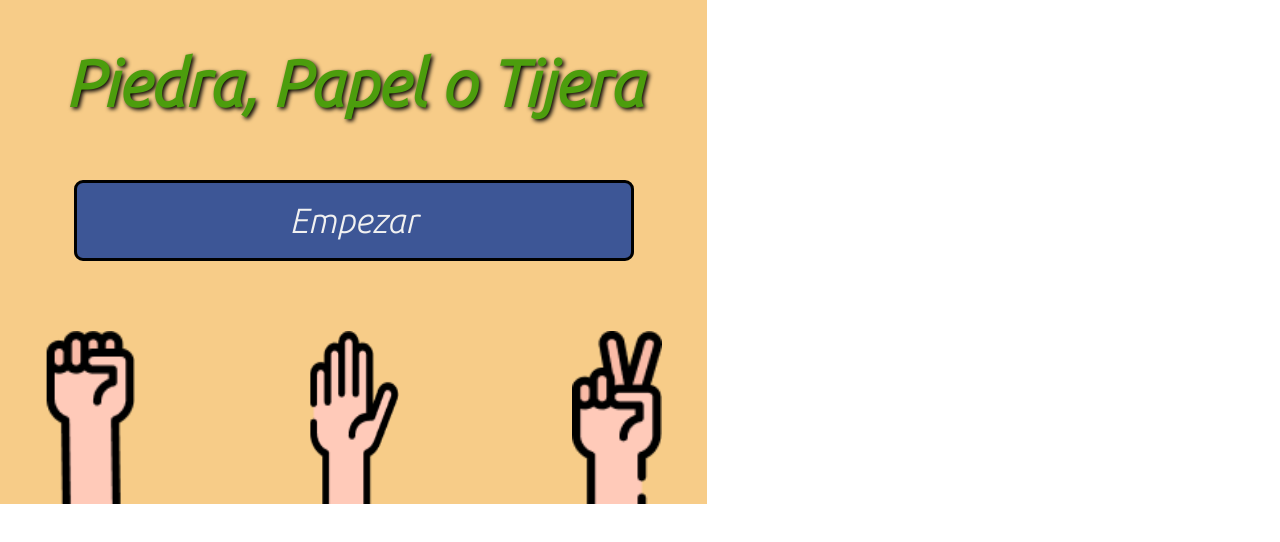
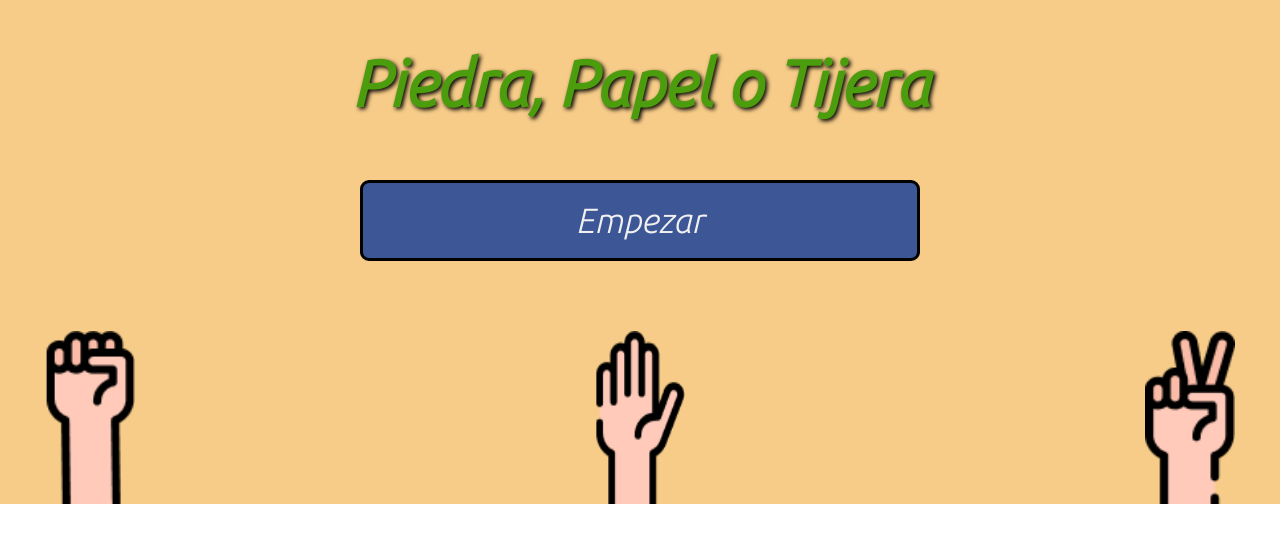
Before and after one commit to andycontreras/desafiom5, a website built with Parcel: page src/index.html in a window 1280 px wide. Built offline with nearby package versions, Linux system fonts and the light colour scheme.

Commit message:
commiteando

```diff
--- a/src/index.css
+++ b/src/index.css
@@ -1,7 +1,6 @@
 @import url("https://fonts.googleapis.com/css2?family=Ubuntu:ital,wght@1,300&display=swap");
 
 * {
-	box-sizing: border-box;
 	margin: 0;
 	padding: 0;
 	font-family: "Ubuntu", sans-serif;
@@ -9,6 +8,4 @@
 
 .root {
 	background-color: #f1aa3898;
-	height: fit-content;
-	width: fit-content;
 }
```
